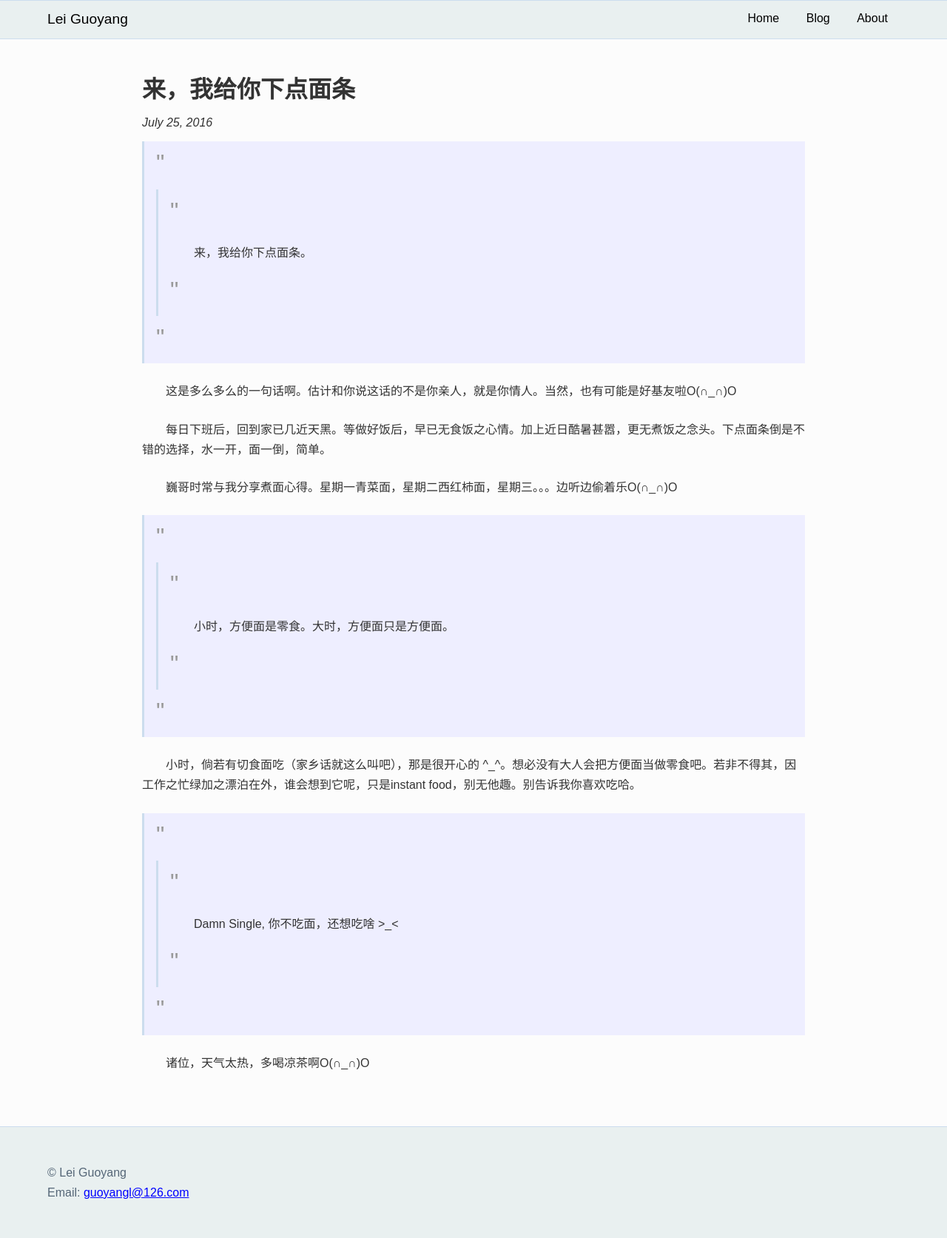
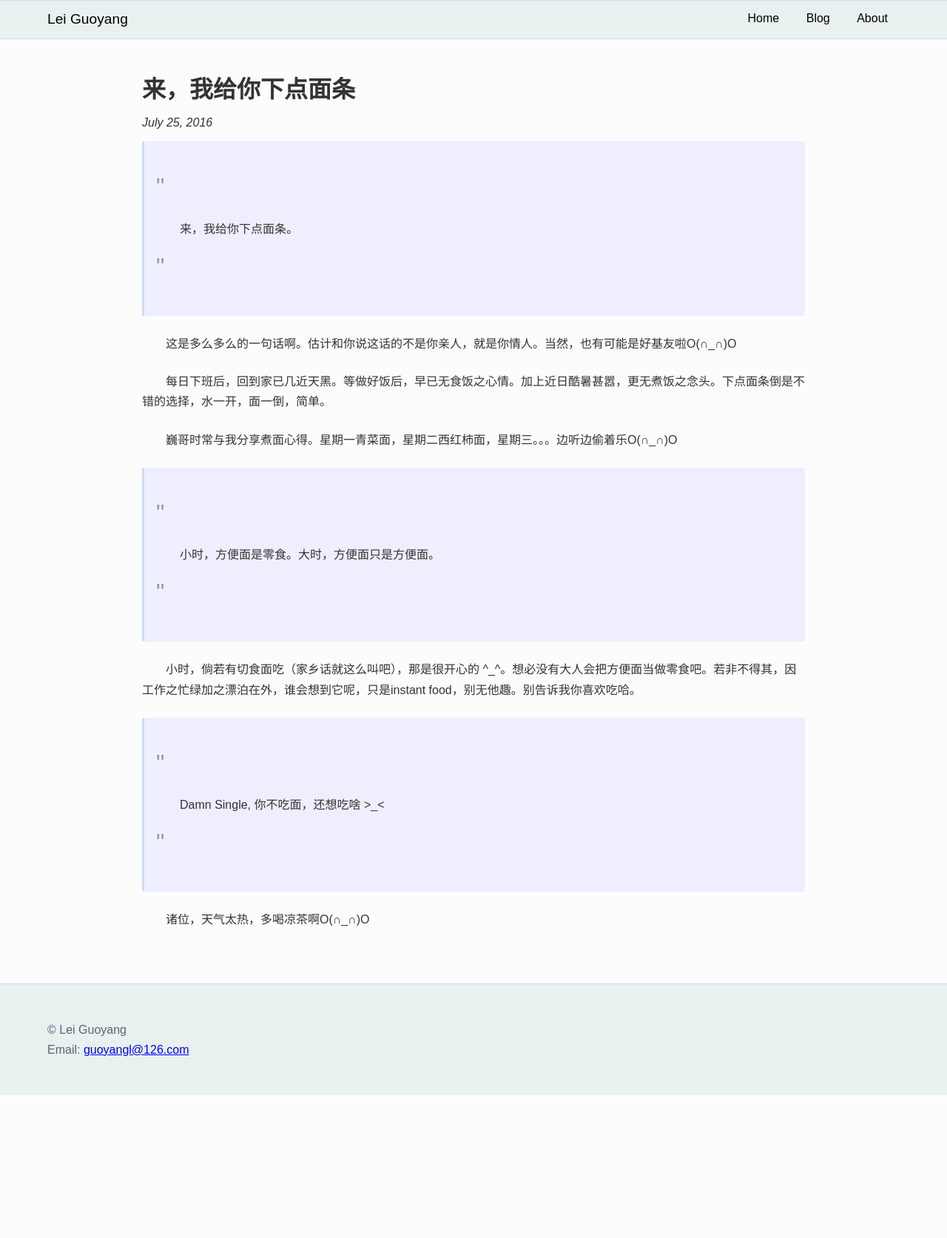
Before and after one commit to leiguoyang/leiguoyang.github.io, a Jekyll site: the page built from _posts/2016-07-25-来，我给你下点面条.md, in a window 1280 px wide. Shown: the whole page at 74% size. Built offline with Jekyll 4.4.1, drawn with Linux system fonts in a browser that asks for light colours; after the commit the page ends 1480 px from its top, so only the background shows below that.

Commit message:
correct the blockquote syntax

```diff
--- a/_posts/2016-07-25-来，我给你下点面条.md
+++ b/_posts/2016-07-25-来，我给你下点面条.md
@@ -4,7 +4,7 @@ title: 来，我给你下点面条
 date: 2016-07-25
 ---
 
->>来，我给你下点面条。
+> 来，我给你下点面条。
 
 这是多么多么的一句话啊。估计和你说这话的不是你亲人，就是你情人。当然，也有可能是好基友啦O(∩_∩)O
 
@@ -12,11 +12,11 @@ date: 2016-07-25
 
 巍哥时常与我分享煮面心得。星期一青菜面，星期二西红柿面，星期三。。。边听边偷着乐O(∩_∩)O
 
->>小时，方便面是零食。大时，方便面只是方便面。
+> 小时，方便面是零食。大时，方便面只是方便面。
 
 小时，倘若有切食面吃（家乡话就这么叫吧），那是很开心的 ^_^。想必没有大人会把方便面当做零食吧。若非不得其，因工作之忙绿加之漂泊在外，谁会想到它呢，只是instant food，别无他趣。别告诉我你喜欢吃哈。
 
->>Damn Single, 你不吃面，还想吃啥 &gt;_&lt;
+> Damn Single, 你不吃面，还想吃啥 &gt;_&lt;
 
 诸位，天气太热，多喝凉茶啊O(∩_∩)O
 
@@ -28,8 +28,9 @@ blockquote {
 blockquote {
   border-left: 3px solid #cde;
   background-color: #eef;
-  padding: 1em;
+  padding: 3em 1em;
   margin: 1em 0;
+  border-radius: 3px;
 }
 
 blockquote:before, blockquote:after {
```
